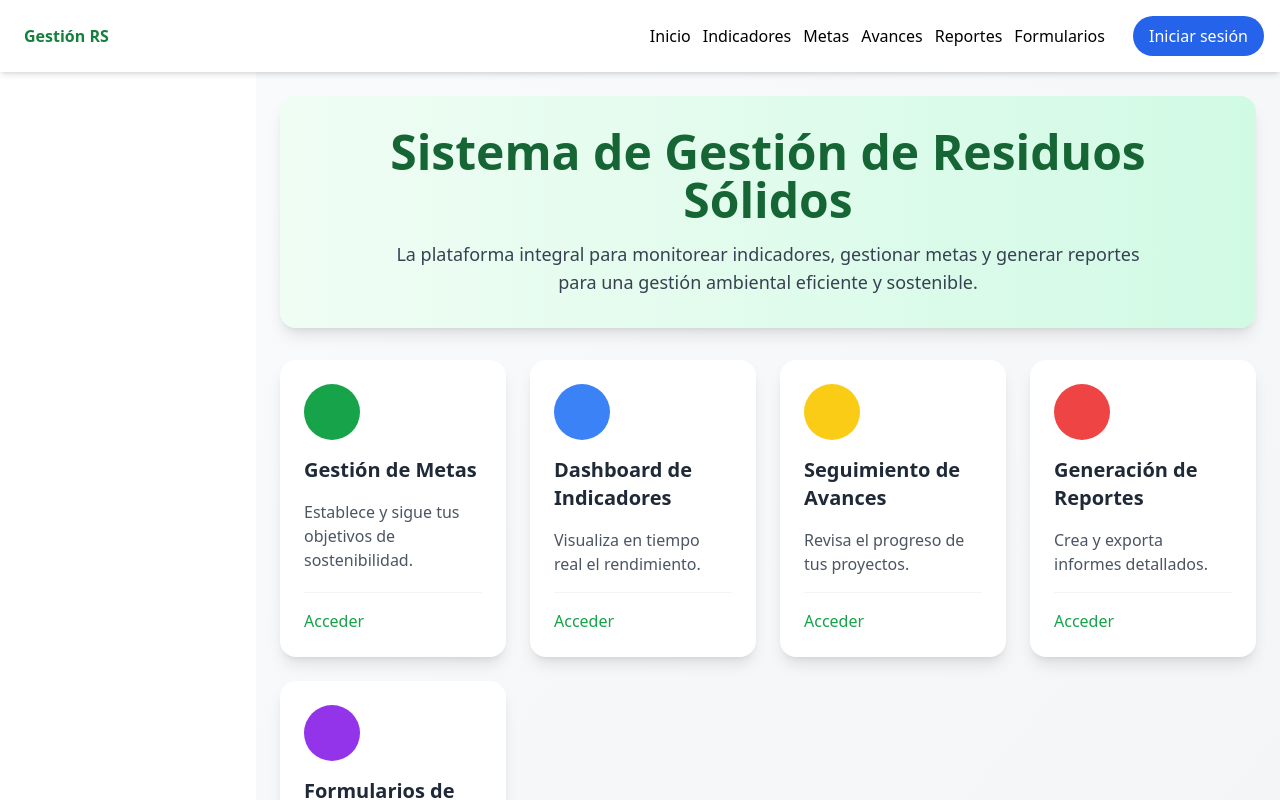
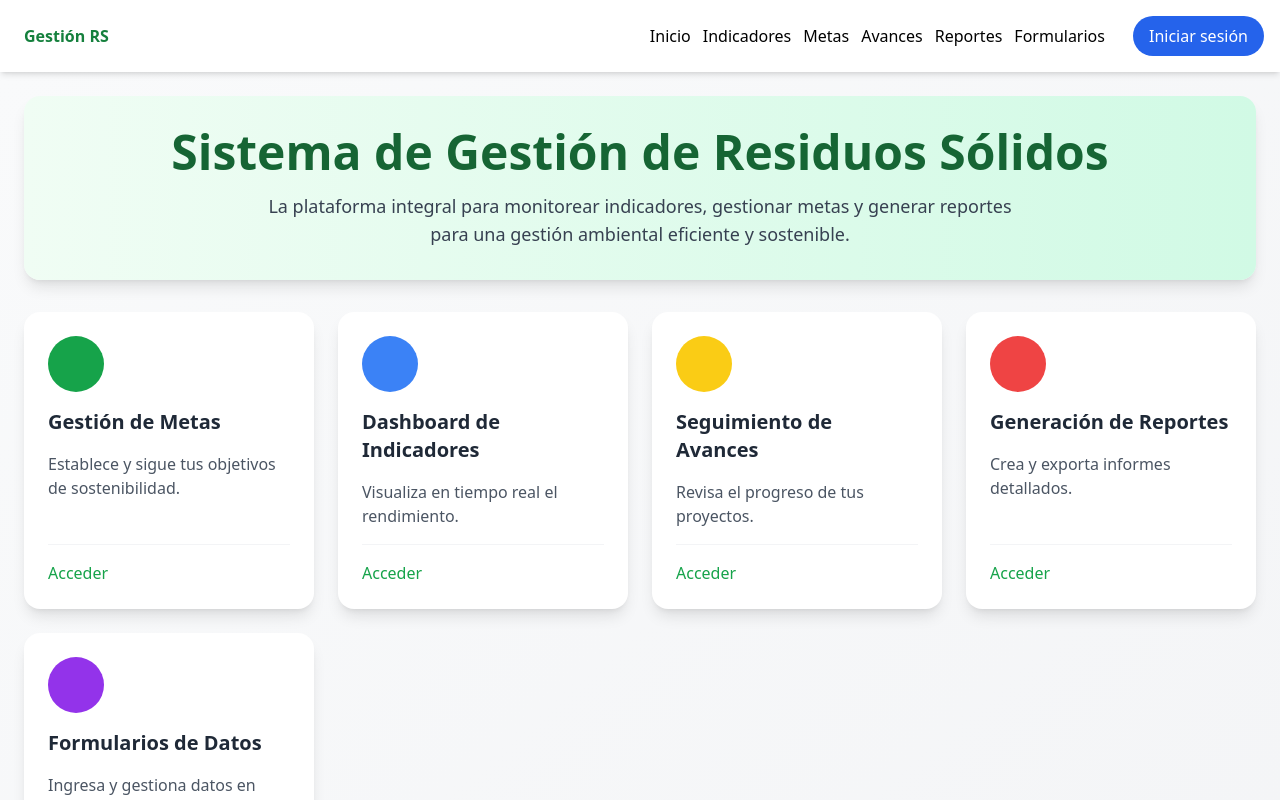
Before and after one commit to Carlostavo/residuos-app, a Next.js app: page /inicio in a window 1280 px wide. Shown: the top 800 px of the page. Built offline with nearby package versions, Linux system fonts and the light colour scheme; no server answers.

Commit message:
Update layout.jsx

```diff
--- a/app/layout.jsx
+++ b/app/layout.jsx
@@ -1,11 +1,16 @@
 import "./globals.css"
 import Header from "../components/Header"
 import EditorPanel from "../components/EditorPanel"
-import { EditProvider } from "../lib/EditContext"
+import { EditProvider, useEdit } from "../lib/EditContext"
 
-export const metadata = {
-  title: "Gestión RS",
-  description: "Plataforma de seguimiento",
+function MainWrapper({ children }) {
+  const { isEditing } = useEdit()
+
+  return (
+    <main className={`transition-all ${isEditing ? "ml-64 bg-grid" : ""}`}>
+      {children}
+    </main>
+  )
 }
 
 export default function RootLayout({ children }) {
@@ -15,7 +20,7 @@ export default function RootLayout({ children }) {
         <EditProvider>
           <Header />
           <EditorPanel />
-          <main className="ml-64">{children}</main>
+          <MainWrapper>{children}</MainWrapper>
         </EditProvider>
       </body>
     </html>
```
